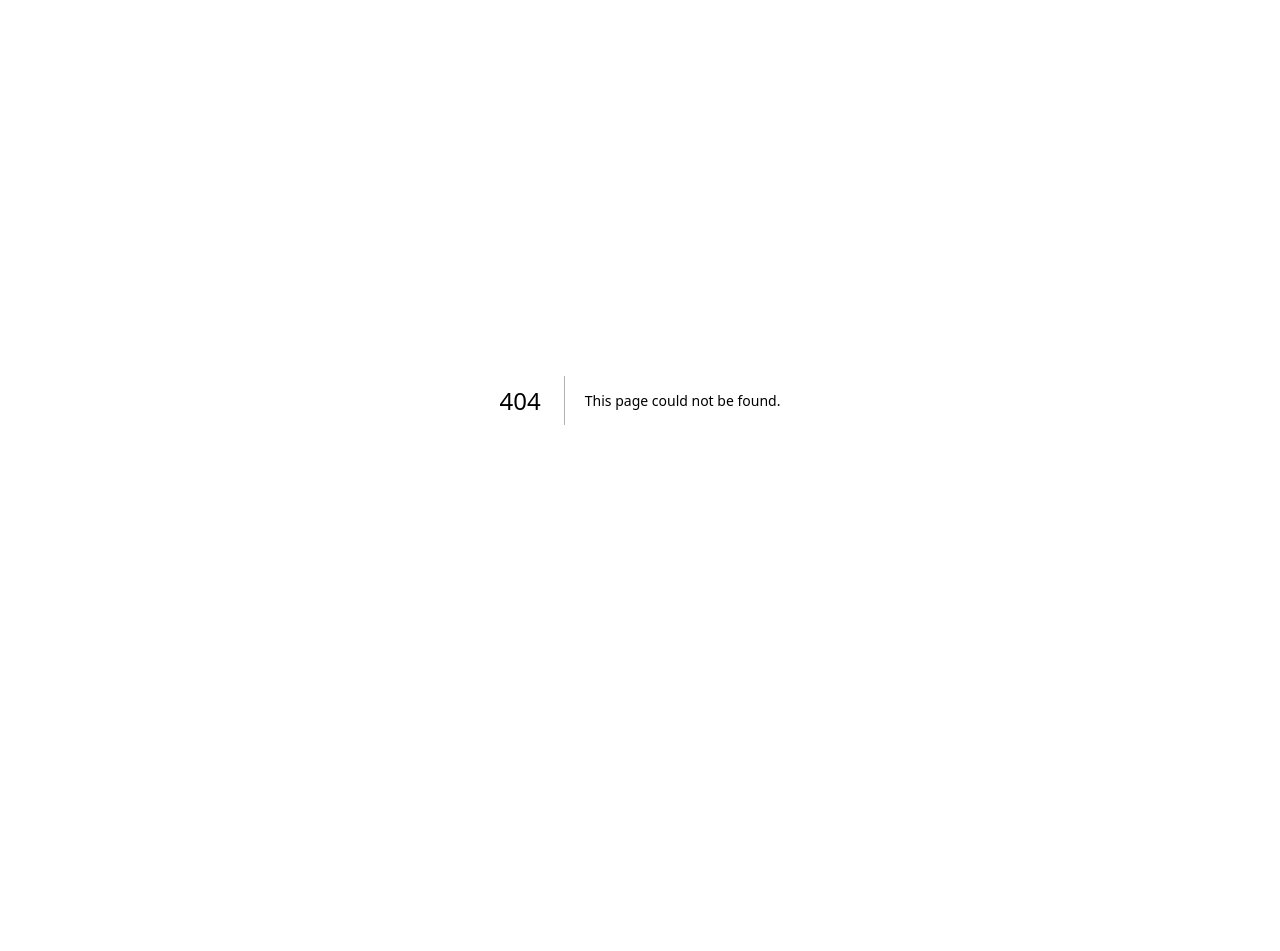
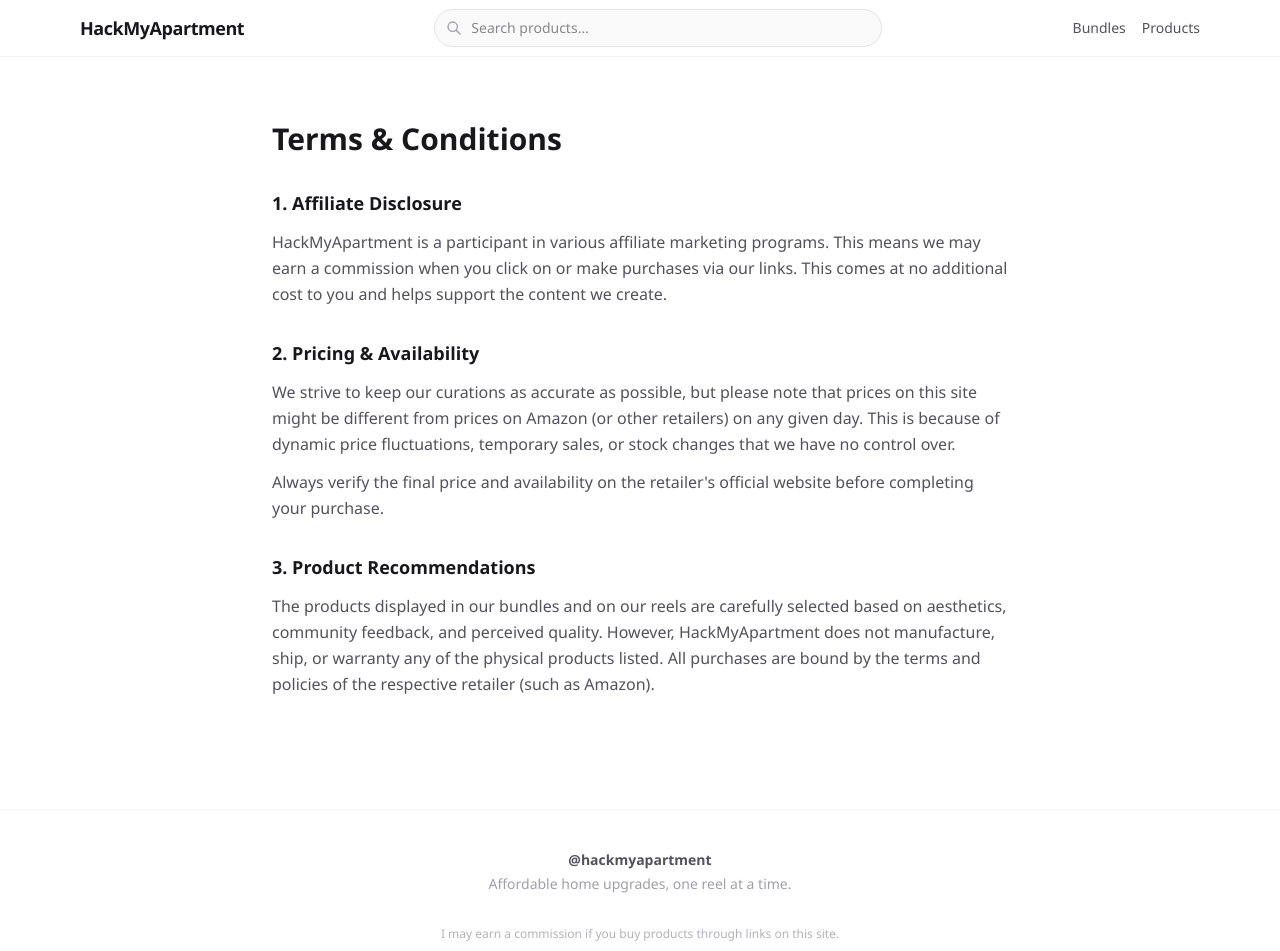
Before and after one commit to vrushti-mody/hackmyapartment, a Next.js app in the folder app/: page /shop/terms in a window 1280 px wide. Before the commit this address had no page. Shown: the top 951 px of the page. Before the commit the page ends 800 px from the top, so only its background shows below. Built offline with nearby package versions, Linux system fonts and the light colour scheme.

Commit message:
feat(store): add terms and conditions page with affiliate/pricing disclaimers and reusable ShopFooter

```diff
--- a/app/src/app/shop/page.tsx
+++ b/app/src/app/shop/page.tsx
@@ -6,6 +6,7 @@
 import Link from "next/link";
 import { useState, useEffect } from "react";
 import { ShopHeader } from "@/components/shop/shop-header";
+import { ShopFooter } from "@/components/shop/shop-footer";
 import { HorizontalCarousel } from "@/components/shop/horizontal-carousel";
 import { getEpisodes, getAllProducts, getRoomGradient, type ProductWithEpisode } from "@/lib/store-service";
 import { Episode } from "@/lib/types";
@@ -136,19 +137,7 @@
       </main>
 
       {/* Footer */}
-      <footer className="border-t border-zinc-100 py-8 text-center text-sm text-zinc-400">
-        <p className="mb-1">
-          <a
-            href={INSTAGRAM_URL}
-            target="_blank"
-            rel="noreferrer"
-            className="font-medium text-zinc-600 hover:text-zinc-900 transition"
-          >
-            @hackmyapartment
-          </a>
-        </p>
-        <p>Affordable home upgrades, one reel at a time.</p>
-      </footer>
+      <ShopFooter />
     </div>
   );
 }
--- /dev/null
+++ b/app/src/app/shop/terms/page.tsx
@@ -0,0 +1,48 @@
+import { ShopHeader } from "@/components/shop/shop-header";
+import { ShopFooter } from "@/components/shop/shop-footer";
+
+export default function TermsPage() {
+  return (
+    <div className="min-h-screen bg-white text-zinc-900 flex flex-col">
+      <ShopHeader />
+
+      <main className="flex-1 max-w-3xl mx-auto px-4 py-16 w-full">
+        <h1 className="text-3xl font-bold text-zinc-900 mb-8">Terms & Conditions</h1>
+
+        <div className="space-y-8 text-zinc-600 leading-relaxed text-sm sm:text-base">
+          <section className="space-y-3">
+            <h2 className="text-lg font-semibold text-zinc-900">1. Affiliate Disclosure</h2>
+            <p>
+              HackMyApartment is a participant in various affiliate marketing programs.
+              This means we may earn a commission when you click on or make purchases via our links.
+              This comes at no additional cost to you and helps support the content we create.
+            </p>
+          </section>
+
+          <section className="space-y-3">
+            <h2 className="text-lg font-semibold text-zinc-900">2. Pricing & Availability</h2>
+            <p>
+              We strive to keep our curations as accurate as possible, but please note that prices
+              on this site might be different from prices on Amazon (or other retailers) on any given day.
+              This is because of dynamic price fluctuations, temporary sales, or stock changes that we have no control over.
+            </p>
+            <p>
+              Always verify the final price and availability on the retailer's official website before completing your purchase.
+            </p>
+          </section>
+
+          <section className="space-y-3">
+            <h2 className="text-lg font-semibold text-zinc-900">3. Product Recommendations</h2>
+            <p>
+              The products displayed in our bundles and on our reels are carefully selected based on aesthetics,
+              community feedback, and perceived quality. However, HackMyApartment does not manufacture, ship, or warranty
+              any of the physical products listed. All purchases are bound by the terms and policies of the respective retailer (such as Amazon).
+            </p>
+          </section>
+        </div>
+      </main>
+
+      <ShopFooter />
+    </div>
+  );
+}
--- /dev/null
+++ b/app/src/components/shop/shop-footer.tsx
@@ -0,0 +1,36 @@
+import Link from "next/link";
+
+const INSTAGRAM_URL = "https://www.instagram.com/hackmyapartment/";
+
+export function ShopFooter() {
+  return (
+    <footer className="border-t border-zinc-100 py-10 mt-12 text-center text-sm text-zinc-400 px-4">
+      <div className="max-w-2xl mx-auto space-y-4">
+        <div>
+          <p className="mb-1">
+            <a
+              href={INSTAGRAM_URL}
+              target="_blank"
+              rel="noreferrer"
+              className="font-semibold text-zinc-600 hover:text-zinc-900 transition"
+            >
+              @hackmyapartment
+            </a>
+          </p>
+          <p>Affordable home upgrades, one reel at a time.</p>
+        </div>
+
+        <div className="pt-4 space-y-2 text-xs text-zinc-400/80">
+          <p>
+            I may earn a commission if you buy products through links on this site.
+          </p>
+          <p>
+            <Link href="/shop/terms" className="underline hover:text-zinc-600 transition">
+              Terms & Conditions
+            </Link>
+          </p>
+        </div>
+      </div>
+    </footer>
+  );
+}
```
